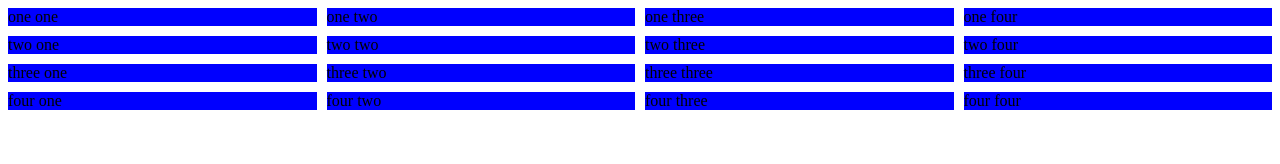
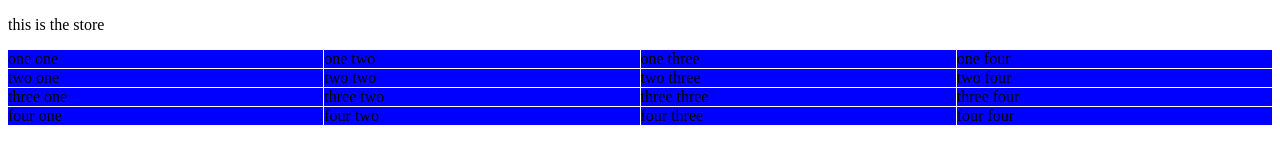
Before and after one commit to lwright249/ThinkItThru, a plain HTML site: page ThinkItThruSiteFiles/game.html in a window 1280 px wide. Drawn offline with Linux system fonts and the light colour scheme.

Commit message:
Small changes

```diff
--- a/ThinkItThruSiteFiles/Styles/game.css
+++ b/ThinkItThruSiteFiles/Styles/game.css
@@ -7,7 +7,7 @@
     "fourone fourtwo fourthree fourfour";
     grid-template-columns: 1fr 1fr 1fr 1fr;
     grid-template-rows: 1fr 1fr 1fr 1fr;
-    gap: 10px;
+    gap: 1px;
 }
 
 .gridsection{
--- a/ThinkItThruSiteFiles/game.html
+++ b/ThinkItThruSiteFiles/game.html
@@ -10,6 +10,7 @@
 
 <body>
     <script scr="Scripts/game.js"></script>
+    <div id="storesection"><p>this is the store</p></div>
     <div id="GameSection">
         <div id="oneone" class="gridsection">one one</div>
         <div id="onetwo" class="gridsection">one two</div>
```
